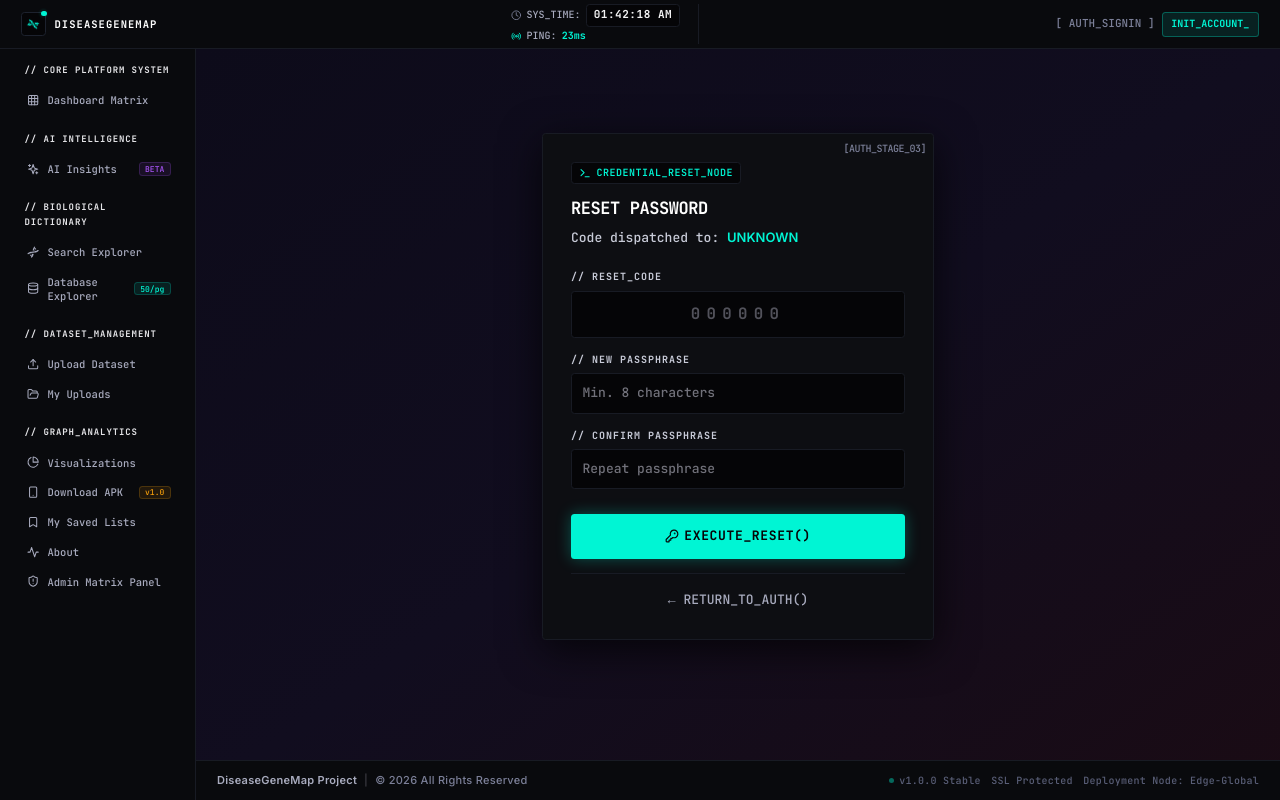
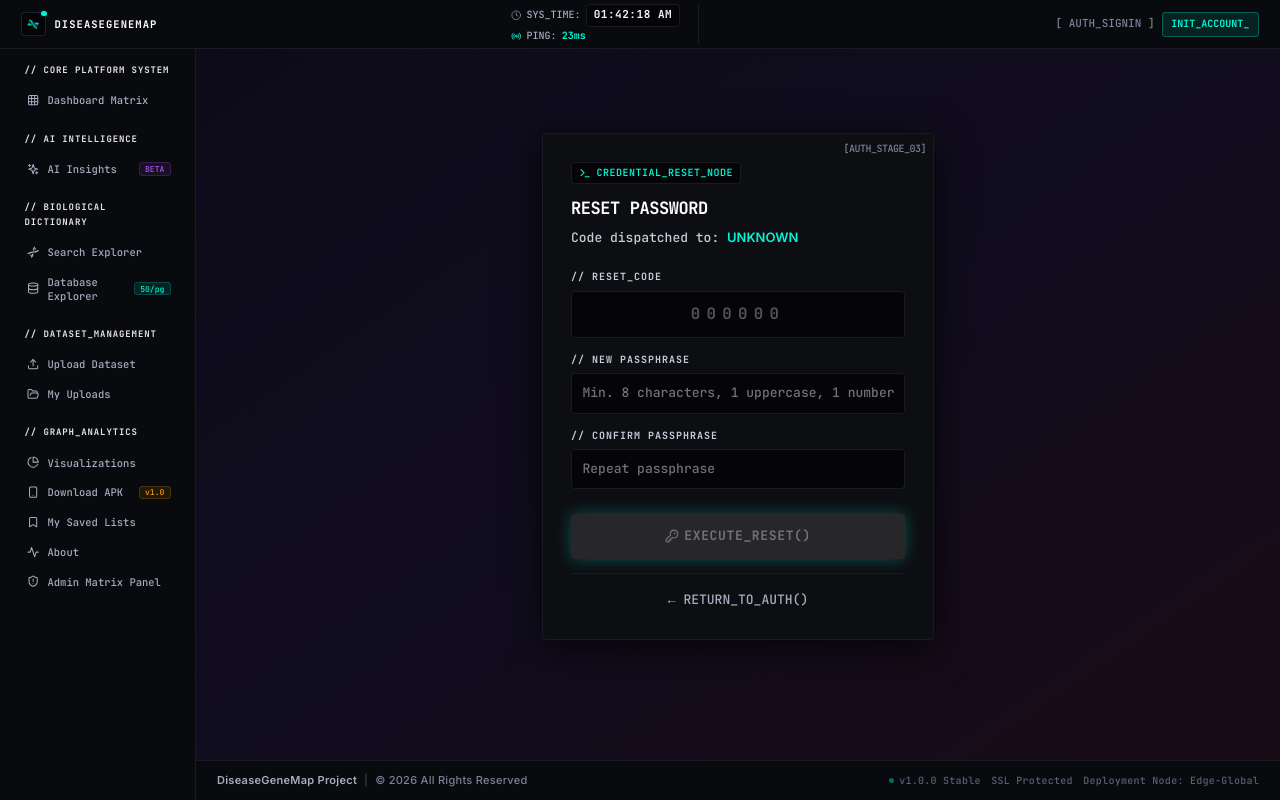
Before and after one commit to Rosi87g/FinalDiseaseGene, a Next.js app in the folder frontend/: page /reset-password in a window 1280 px wide. Built offline with nearby package versions, Linux system fonts and the light colour scheme.

Commit message:
Update page.tsx

```diff
--- a/frontend/app/reset-password/page.tsx
+++ b/frontend/app/reset-password/page.tsx
@@ -3,7 +3,7 @@
 import { useState, Suspense } from 'react'
 import { useRouter, useSearchParams } from 'next/navigation'
 import Link from 'next/link'
-import { Terminal, ShieldAlert, ShieldCheck, KeyRound } from 'lucide-react'
+import { Terminal, ShieldAlert, ShieldCheck, KeyRound, Check, X } from 'lucide-react'
 
 function ResetPasswordForm() {
   const router = useRouter()
@@ -16,6 +16,14 @@ function ResetPasswordForm() {
   const [loading, setLoading] = useState(false)
   const [error, setError] = useState('')
   const [success, setSuccess] = useState('')
+  const [passwordFocused, setPasswordFocused] = useState(false)
+
+  const passwordRules = {
+    minLength: newPassword.length >= 8,
+    hasUpper: /[A-Z]/.test(newPassword),
+    hasNumber: /[0-9]/.test(newPassword),
+  }
+  const isPasswordValid = passwordRules.minLength && passwordRules.hasUpper && passwordRules.hasNumber
 
   const handleReset = async (e: React.FormEvent) => {
     e.preventDefault()
@@ -26,8 +34,8 @@ function ResetPasswordForm() {
       return
     }
 
-    if (newPassword.length < 8) {
-      setError('Password must be at least 8 characters')
+    if (!isPasswordValid) {
+      setError('Password does not meet the minimum security requirements')
       return
     }
 
@@ -112,13 +120,23 @@ function ResetPasswordForm() {
           </label>
           <input
             type="password"
-            placeholder="Min. 8 characters"
+            placeholder="Min. 8 characters, 1 uppercase, 1 number"
             value={newPassword}
             onChange={(e) => setNewPassword(e.target.value)}
+            onFocus={() => setPasswordFocused(true)}
+            onBlur={() => setPasswordFocused(false)}
             required
             disabled={loading || !!success}
             className="w-full px-3 py-2.5 bg-[#050507] border border-[#181b24] rounded text-[13px] text-white font-mono placeholder:text-zinc-500 focus:outline-none focus:border-[#00f5d4]/50 transition-colors"
           />
+
+          {(passwordFocused || newPassword.length > 0) && !success && (
+            <div className="bg-[#050507] border border-[#181b24] rounded p-2.5 space-y-1.5 mt-1.5">
+              <PasswordRule met={passwordRules.minLength} label="At least 8 characters" />
+              <PasswordRule met={passwordRules.hasUpper} label="One uppercase letter" />
+              <PasswordRule met={passwordRules.hasNumber} label="One number" />
+            </div>
+          )}
         </div>
 
         {/* Confirm Password */}
@@ -156,7 +174,7 @@ function ResetPasswordForm() {
         <div className="pt-3">
           <button
             type="submit"
-            disabled={loading || !!success}
+            disabled={loading || !!success || !isPasswordValid}
             className="w-full py-3.5 bg-[#00f5d4] text-[#050507] font-mono font-bold text-[13px] rounded hover:bg-[#00d7ba] disabled:bg-zinc-800 disabled:text-zinc-500 transition-colors duration-150 shadow-[0_0_15px_rgba(0,245,212,0.3)] uppercase tracking-wider flex items-center justify-center gap-1.5"
           >
             <KeyRound className="w-4 h-4" />
@@ -175,6 +193,15 @@ function ResetPasswordForm() {
   )
 }
 
+function PasswordRule({ met, label }: { met: boolean; label: string }) {
+  return (
+    <div className={`flex items-center gap-1.5 text-[11px] font-mono transition-colors ${met ? 'text-[#00f5d4]' : 'text-zinc-500'}`}>
+      {met ? <Check className="w-3 h-3 shrink-0" /> : <X className="w-3 h-3 shrink-0" />}
+      <span>{label}</span>
+    </div>
+  )
+}
+
 export default function ResetPasswordPage() {
   return (
     <div className="w-full flex items-start justify-center pt-16 px-4 font-sans antialiased">
```
